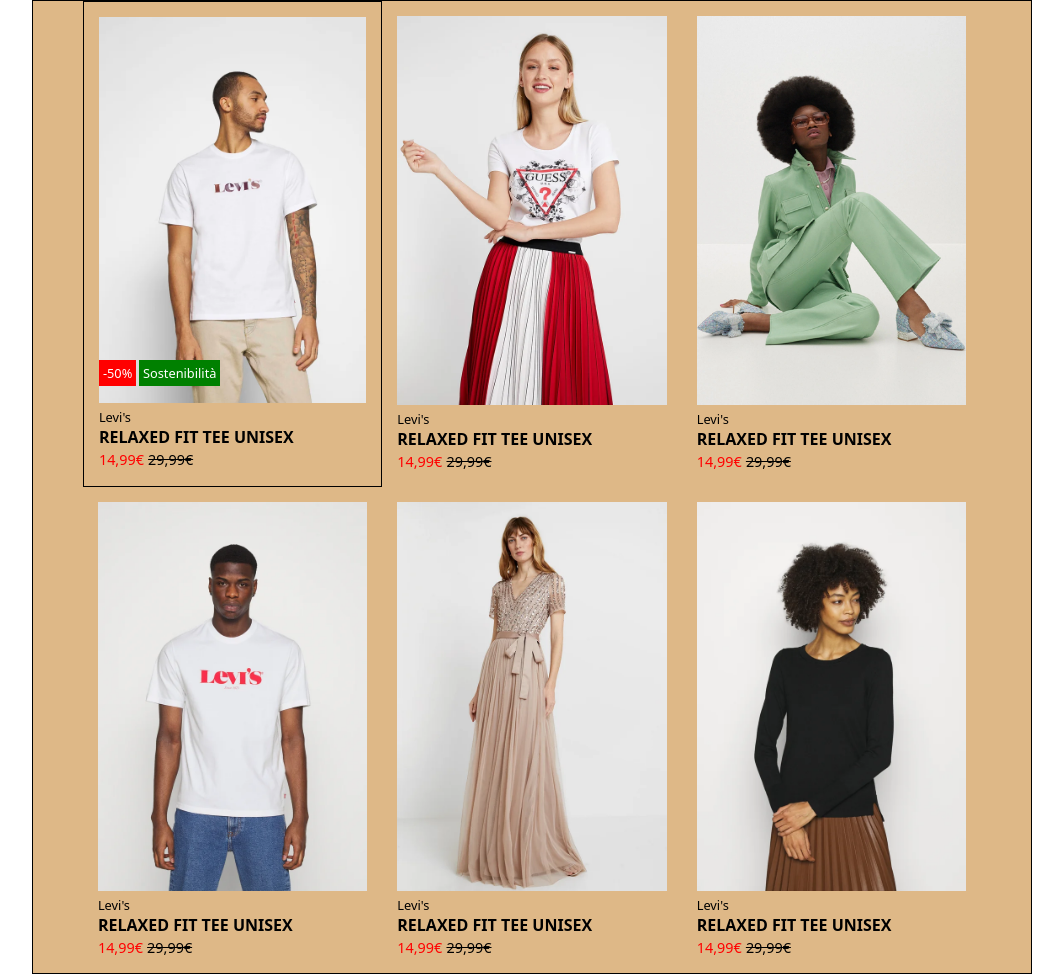
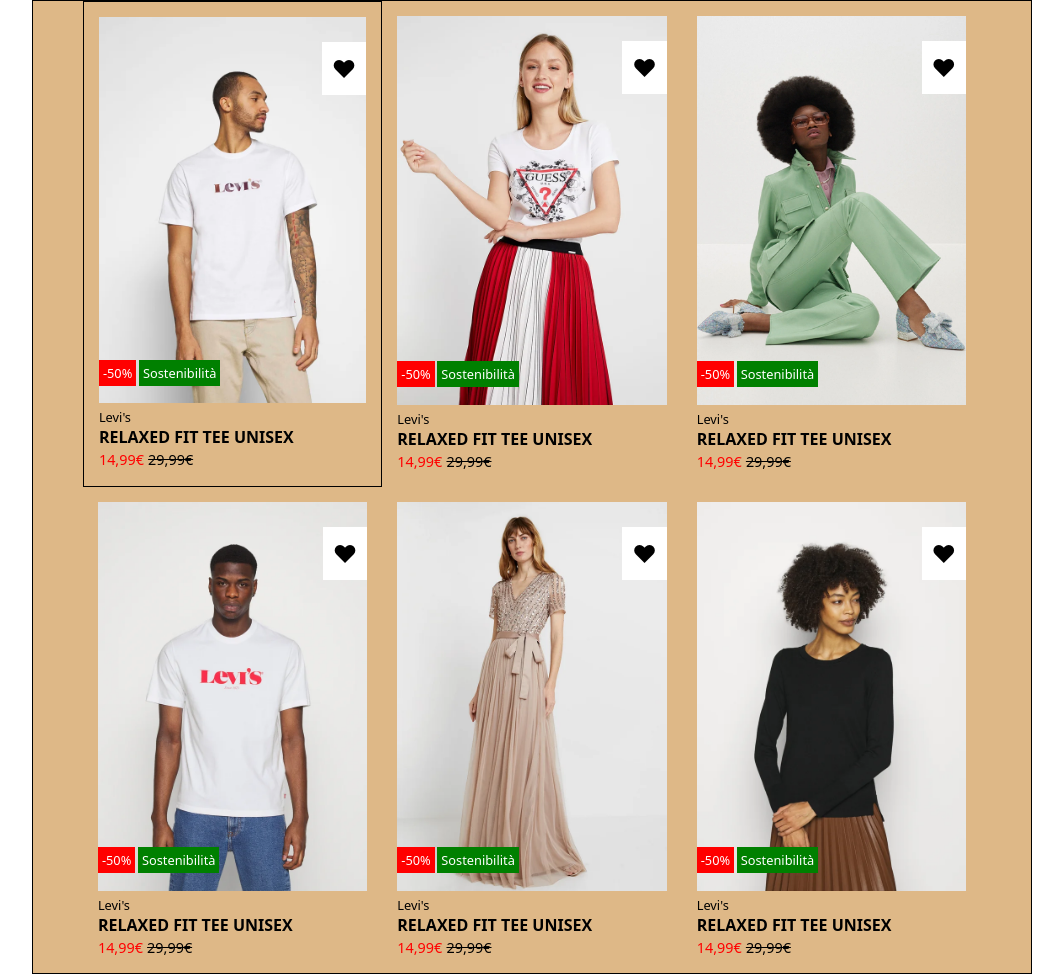
Before and after one commit to andreapanico12/html-css-boolando, a plain HTML site: page index.html in a window 1280 px wide. Shown: the whole page, without its empty margins (108-1171 px from the left). Drawn offline with Linux system fonts and the light colour scheme.

Commit message:
edit index hearts

```diff
--- a/Assets/style/style.css
+++ b/Assets/style/style.css
@@ -70,6 +70,20 @@ body{
   left: 55px;
 }
 
+.hearts{
+  font-size: 1.5rem;
+  background-color: white;
+  position: absolute;
+  z-index: 3;
+  top: 40px;
+  right: 15px;
+  padding: 10px;
+}
+
+.hearts:hover{
+  color: red;
+}
+
 .caption{
   font-size: 0.8rem;
 }
--- a/index.html
+++ b/index.html
@@ -28,6 +28,7 @@
           <div class="behind"><img src="Assets/img/1b.webp" alt="Image1 behind"></div>
           <span class="badge percentage">-50%</span>
           <span class="badge sostenibilità">Sostenibilità</span>
+          <span class="hearts">&hearts;</span>
         </div>
 
         <p class="caption">Levi's</p>
@@ -42,6 +43,9 @@
           <div class="image"><img src="Assets/img/2.webp" alt="Image 2">
           </div>
           <div class="behind"><img src="Assets/img/2b.webp" alt="Image2 behind"></div>
+          <span class="badge percentage">-50%</span>
+          <span class="badge sostenibilità">Sostenibilità</span>
+          <span class="hearts">&hearts;</span>
         </div>
 
         <p class="caption">Levi's</p>
@@ -56,6 +60,9 @@
           <div class="image"><img src="Assets/img/3.webp" alt="Image 3">
           </div>
           <div class="behind"><img src="Assets/img/3b.webp" alt="Image3 behind"></div>
+          <span class="badge percentage">-50%</span>
+          <span class="badge sostenibilità">Sostenibilità</span>
+          <span class="hearts">&hearts;</span>
         </div>
 
         <p class="caption">Levi's</p>
@@ -75,6 +82,9 @@
           <div class="image"><img src="Assets/img/4.webp" alt="Image 4">
           </div>
           <div class="behind"><img src="Assets/img/4b.webp" alt="Image4 behind"></div>
+          <span class="badge percentage">-50%</span>
+          <span class="badge sostenibilità">Sostenibilità</span>
+          <span class="hearts">&hearts;</span>
         </div>
 
         <p class="caption">Levi's</p>
@@ -90,6 +100,9 @@
           <div class="image"><img src="Assets/img/5.webp" alt="Image 5">
           </div>
           <div class="behind"><img src="Assets/img/5b.webp" alt="Image5 behind"></div>
+          <span class="badge percentage">-50%</span>
+          <span class="badge sostenibilità">Sostenibilità</span>
+          <span class="hearts">&hearts;</span>
         </div>
 
         <p class="caption">Levi's</p>
@@ -104,6 +117,9 @@
           <div class="image"><img src="Assets/img/6.webp" alt="Image 6">
           </div>
           <div class="behind"><img src="Assets/img/6b.webp" alt="Image6 behind"></div>
+          <span class="badge percentage">-50%</span>
+          <span class="badge sostenibilità">Sostenibilità</span>
+          <span class="hearts">&hearts;</span>
         </div>
 
         <p class="caption">Levi's</p>
```
